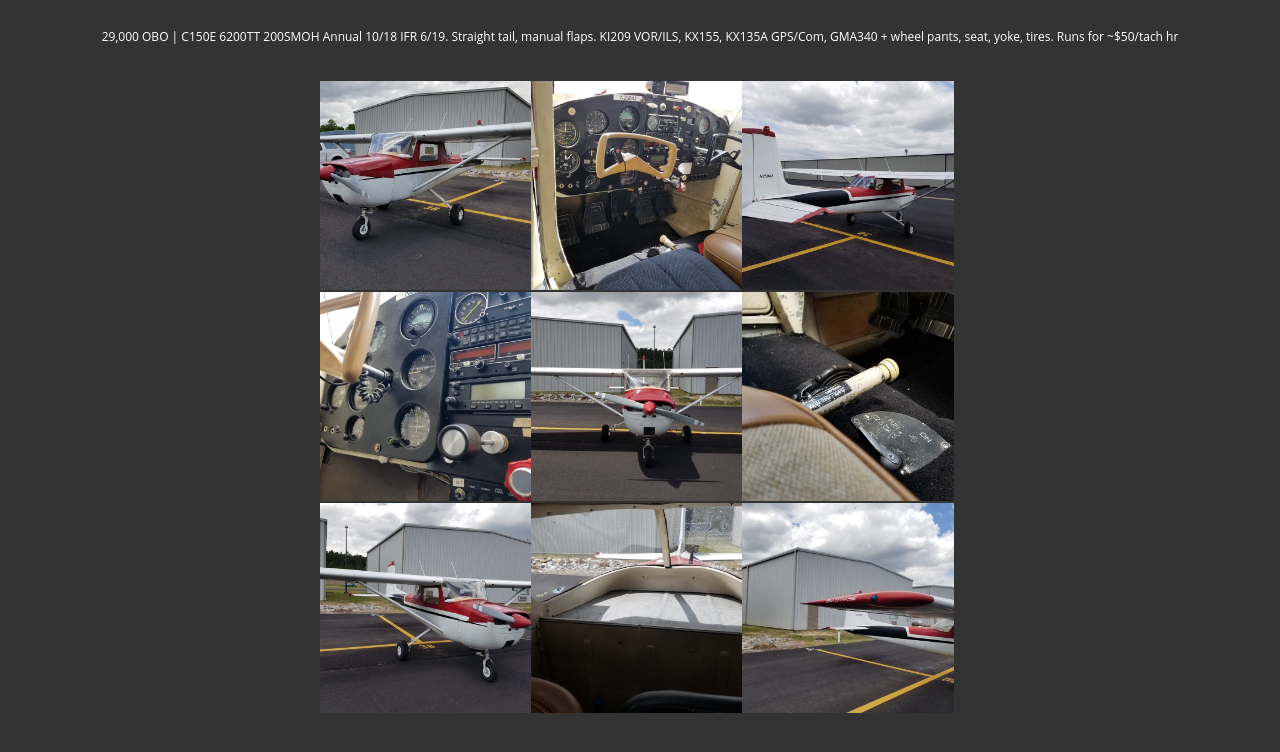
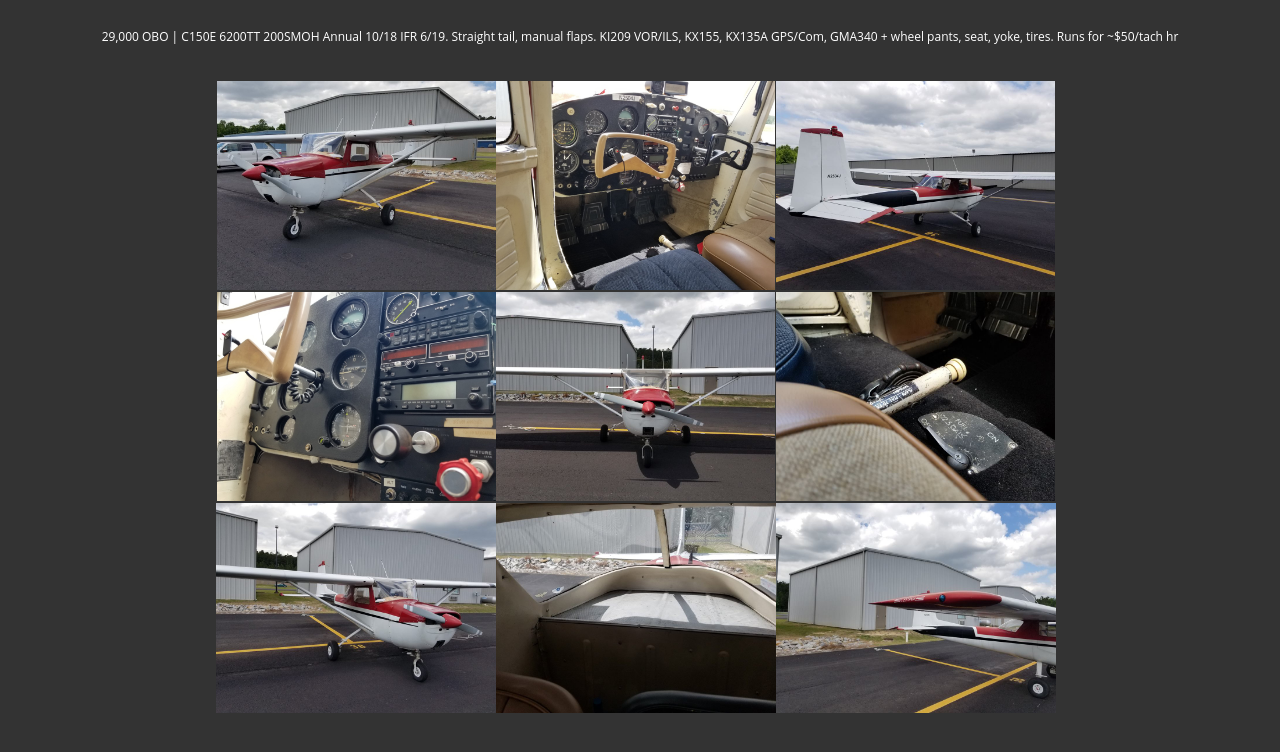
Before and after one commit to zaz/C150ForSale, a plain HTML site: page index.html in a window 1280 px wide. Drawn offline with Linux system fonts and the light colour scheme.

Commit message:
make pictures wider

```diff
--- a/main.css
+++ b/main.css
@@ -37,7 +37,7 @@ body .container {
   top: 50%;
   left: 50%;
   transform: translate(-50%, -50%);
-  width: 80em;
+  width: 106em;
   height: 80em;
 }
 body .container [class*='item'] {
```
